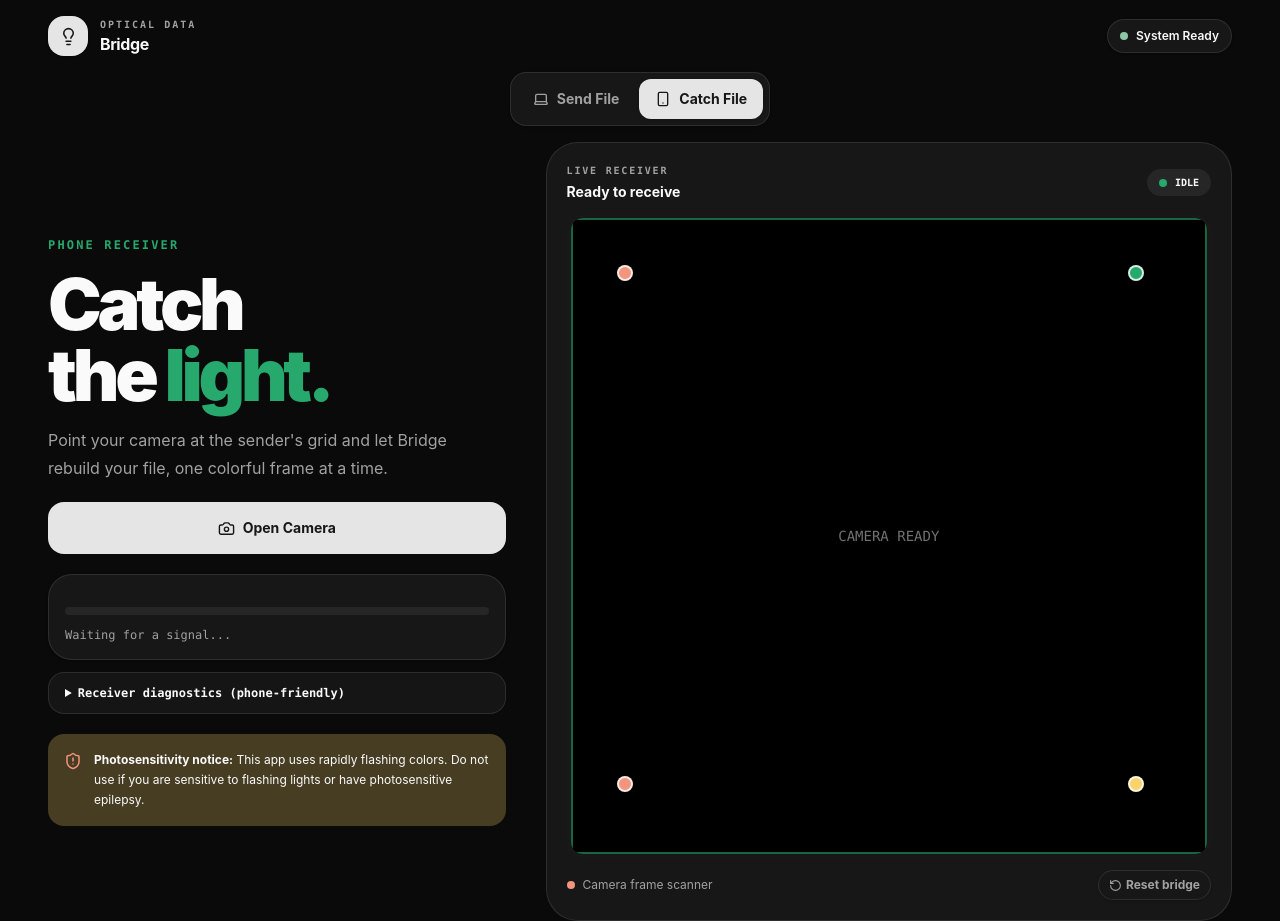
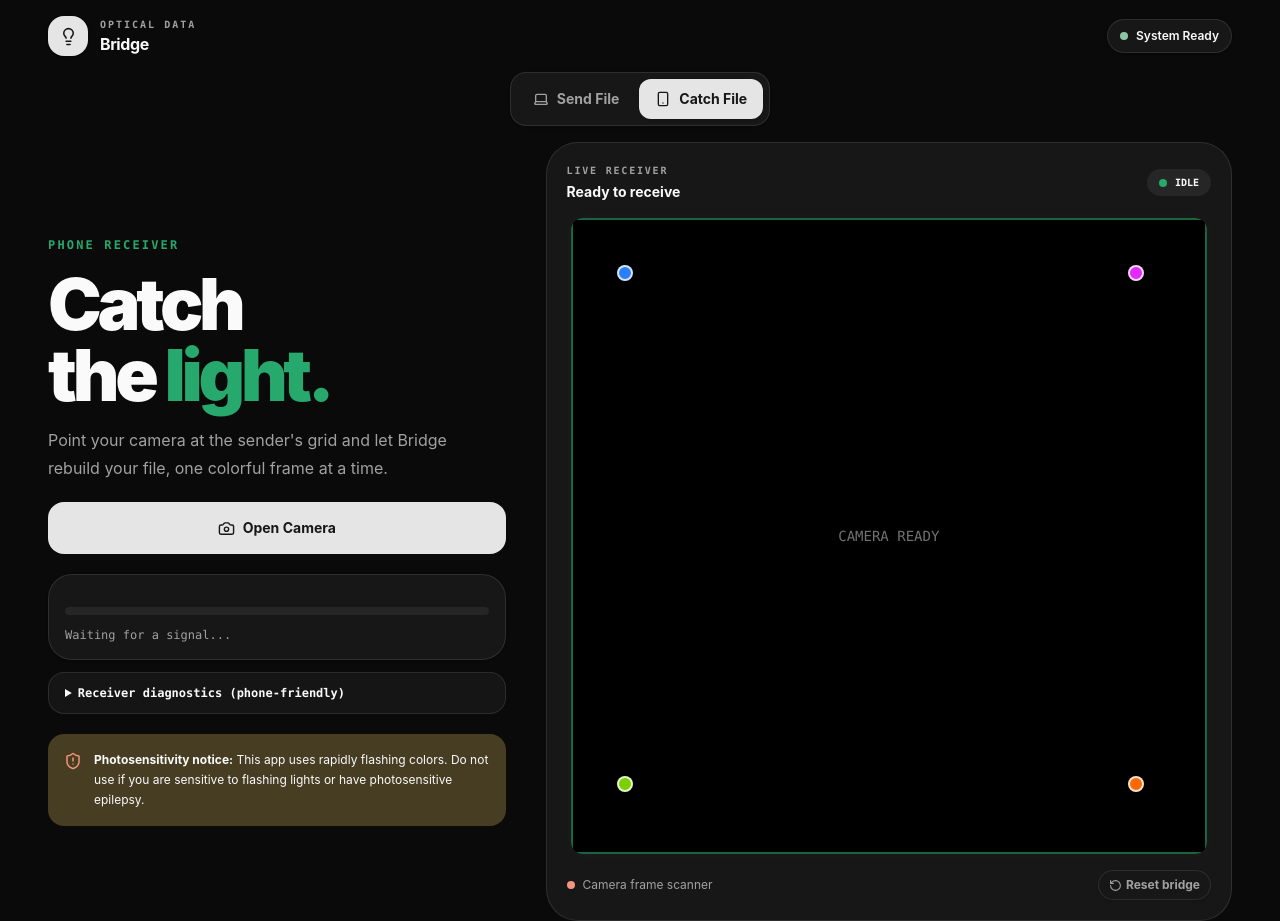
Before and after one commit to SeraphinJR/AirFlop, a React (Vite) app: page / in a window 1280 px wide. Both pictures are taken after a click on the tab "Catch File". Built offline with nearby package versions, Linux system fonts and the light colour scheme.

Commit message:
Changed the colours used for anchors

```diff
--- a/src/App.tsx
+++ b/src/App.tsx
@@ -405,10 +405,10 @@
                   <div className="pointer-events-none absolute inset-0 flex items-center justify-center">
                     <div className="relative h-full w-full border-2 border-mint-dark/60">
                       {[
-                        ['top-left', 'left-[8.33%] top-[8.33%] bg-coral'],
-                        ['top-right', 'right-[8.33%] top-[8.33%] bg-mint-dark'],
-                        ['bottom-right', 'right-[8.33%] bottom-[8.33%] bg-yellow'],
-                        ['bottom-left', 'left-[8.33%] bottom-[8.33%] bg-coral'],
+                        ['top-left', 'left-[8.33%] top-[8.33%] bg-blue-500'],
+                        ['top-right', 'right-[8.33%] top-[8.33%] bg-fuchsia-500'],
+                        ['bottom-right', 'right-[8.33%] bottom-[8.33%] bg-orange-500'],
+                        ['bottom-left', 'left-[8.33%] bottom-[8.33%] bg-lime-500'],
                       ].map(([label, className]) => (
                         <span key={label} className={`absolute h-4 w-4 -translate-x-1/2 -translate-y-1/2 rounded-full border-2 border-white/80 shadow-sm ${className}`} />
                       ))}
--- a/src/decoder.worker.ts
+++ b/src/decoder.worker.ts
@@ -1,6 +1,6 @@
 import { ReedSolomonErasure } from './lib/reedSolomon'
 import reedSolomonWasmUrl from '@subspace/reed-solomon-erasure.wasm/dist/reed_solomon_erasure_bg.wasm?url'
-import { BYTES_PER_FRAME, CALIBRATION_COLUMNS, DATA_SHARDS_PER_GROUP, FINDER_CENTRES, FRAME_CLOCK_COLUMN, FRAME_ID_COLUMNS, GRID_SIZE, HEADER_ROW, isReservedCell, OPTICAL_PALETTE, PARITY_SHARDS_PER_GROUP, type Rgb } from './lib/opticalFrame'
+import { ANCHOR_PALETTE, BYTES_PER_FRAME, CALIBRATION_COLUMNS, DATA_SHARDS_PER_GROUP, FINDER_CENTRES, FRAME_CLOCK_COLUMN, FRAME_ID_COLUMNS, GRID_SIZE, HEADER_ROW, isReservedCell, PARITY_SHARDS_PER_GROUP, type Rgb } from './lib/opticalFrame'
 
 type Point = { x: number; y: number }
 type Homography = readonly [number, number, number, number, number, number, number, number]
@@ -78,16 +78,31 @@
 function sameManifest(a: Manifest, b: Manifest) { return a.fileSize === b.fileSize && a.payloadFrameCount === b.payloadFrameCount && a.extension === b.extension }
 
 function findAnchors(p: Uint8ClampedArray, w: number, h: number): [Point, Point, Point, Point] | null {
-  const blobs = [1, 2, 3].map(colour => components(p, w, h, colour))
+  const blobs = [0, 1, 2, 3].map(colour => components(p, w, h, colour))
   const red = blobs[0]; const teal = blobs[1]; const yellow = blobs[2]
-  if (red.length < 2 || !teal.length || !yellow.length) return null
+  const bottomLeft = blobs[3]
+  if (!red.length || !teal.length || !yellow.length || !bottomLeft.length) return null
   let best: [Point, Point, Point, Point] | null = null, bestScore = -Infinity
-  for (const tl of red) for (const bl of red) if (tl !== bl) for (const tr of teal) for (const br of yellow) { const q: [Point, Point, Point, Point] = [tl, tr, br, bl]; if (!validQuad(q)) continue; const score = tl.area + tr.area + br.area + bl.area; if (score > bestScore) { bestScore = score; best = q } }
+  for (const tl of red) for (const bl of bottomLeft) for (const tr of teal) for (const br of yellow) {
+    const q: [Point, Point, Point, Point] = [tl, tr, br, bl]
+    if (!validQuad(q)) continue
+    const score = quadScore(q)
+    if (score > bestScore) { bestScore = score; best = q }
+  }
   return best
+}
+function quadScore(q: [Point, Point, Point, Point]) {
+  const areas = q.map(point => (point as Point & { area: number }).area)
+  const minimumArea = Math.min(...areas), maximumArea = Math.max(...areas)
+  const balance = minimumArea / maximumArea
+  const side = (a: Point, b: Point) => Math.hypot(a.x - b.x, a.y - b.y)
+  const horizontalBalance = Math.min(side(q[0], q[1]), side(q[3], q[2])) / Math.max(side(q[0], q[1]), side(q[3], q[2]))
+  const verticalBalance = Math.min(side(q[0], q[3]), side(q[1], q[2])) / Math.max(side(q[0], q[3]), side(q[1], q[2]))
+  return minimumArea * balance * horizontalBalance * verticalBalance
 }
 function components(p: Uint8ClampedArray, w: number, h: number, colour: number) {
   const step = 2, cw = Math.ceil(w / step), ch = Math.ceil(h / step), hit = new Uint8Array(cw * ch), seen = new Uint8Array(cw * ch), result: (Point & { area: number })[] = []
-  for (let y = 0; y < ch; y += 1) for (let x = 0; x < cw; x += 1) { const i = (y * step * w + x * step) * 4; if (matches([p[i], p[i + 1], p[i + 2]], OPTICAL_PALETTE[colour])) hit[y * cw + x] = 1 }
+  for (let y = 0; y < ch; y += 1) for (let x = 0; x < cw; x += 1) { const i = (y * step * w + x * step) * 4; if (matches([p[i], p[i + 1], p[i + 2]], ANCHOR_PALETTE[colour])) hit[y * cw + x] = 1 }
   for (let start = 0; start < hit.length; start += 1) if (hit[start] && !seen[start]) { const queue = [start]; seen[start] = 1; let count = 0, sx = 0, sy = 0; while (queue.length) { const n = queue.pop()!; const x = n % cw, y = Math.floor(n / cw); count += 1; sx += x * step; sy += y * step; for (const d of [-1, 1, -cw, cw]) { const next = n + d, nx = next % cw; if (next >= 0 && next < hit.length && Math.abs(nx - x) <= 1 && hit[next] && !seen[next]) { seen[next] = 1; queue.push(next) } } } if (count >= 8) result.push({ x: sx / count, y: sy / count, area: count }) }
   return result
 }
--- a/src/hooks/useOpticalTransmitter.ts
+++ b/src/hooks/useOpticalTransmitter.ts
@@ -1,5 +1,5 @@
 import { useCallback, useEffect, useRef, useState } from 'react'
-import { GRID_SIZE, OPTICAL_PALETTE_CSS, TRANSMISSION_FPS } from '../lib/opticalFrame'
+import { ANCHOR_PALETTE_CSS, FINDERS, FINDER_SIZE, GRID_SIZE, OPTICAL_PALETTE_CSS, TRANSMISSION_FPS } from '../lib/opticalFrame'
 
 const COLOR_MAP = OPTICAL_PALETTE_CSS
 const FPS = TRANSMISSION_FPS
@@ -34,7 +34,8 @@
     const blockH = canvas.height / GRID_SIZE
     for (let row = 0; row < GRID_SIZE; row += 1) {
       for (let col = 0; col < GRID_SIZE; col += 1) {
-        ctx.fillStyle = COLOR_MAP[frame[row * GRID_SIZE + col] ?? 0]
+        const finder = Object.values(FINDERS).find(candidate => row >= candidate.row && row < candidate.row + FINDER_SIZE && col >= candidate.column && col < candidate.column + FINDER_SIZE)
+        ctx.fillStyle = finder ? ANCHOR_PALETTE_CSS[finder.colour] : COLOR_MAP[frame[row * GRID_SIZE + col] ?? 0]
         ctx.fillRect(col * blockW, row * blockH, Math.ceil(blockW), Math.ceil(blockH))
       }
     }
--- a/src/lib/opticalFrame.ts
+++ b/src/lib/opticalFrame.ts
@@ -4,6 +4,8 @@
 export type Rgb = readonly [number, number, number]
 export const OPTICAL_PALETTE: readonly Rgb[] = [[12, 18, 28], [244, 63, 94], [20, 184, 166], [250, 204, 21]]
 export const OPTICAL_PALETTE_CSS = OPTICAL_PALETTE.map(([r, g, b]) => `rgb(${r} ${g} ${b})`)
+export const ANCHOR_PALETTE: readonly Rgb[] = [[37, 99, 235], [217, 70, 239], [249, 115, 22], [132, 204, 22]]
+export const ANCHOR_PALETTE_CSS = ANCHOR_PALETTE.map(([r, g, b]) => `rgb(${r} ${g} ${b})`)
 export const GRID_SIZE = 24
 export const TRANSMISSION_FPS = 6
 export const FRAME_BLOCKS = GRID_SIZE * GRID_SIZE
@@ -14,8 +16,8 @@
 export const FINDER_SIZE = 2
 export const FINDER_QUIET_SIZE = 4
 export const FINDERS = {
-  topLeft: { row: 1, column: 1, colour: 1 }, topRight: { row: 1, column: GRID_SIZE - 3, colour: 2 },
-  bottomRight: { row: GRID_SIZE - 3, column: GRID_SIZE - 3, colour: 3 }, bottomLeft: { row: GRID_SIZE - 3, column: 1, colour: 1 },
+  topLeft: { row: 1, column: 1, colour: 0 }, topRight: { row: 1, column: GRID_SIZE - 3, colour: 1 },
+  bottomRight: { row: GRID_SIZE - 3, column: GRID_SIZE - 3, colour: 2 }, bottomLeft: { row: GRID_SIZE - 3, column: 1, colour: 3 },
 } as const
 export const FINDER_CENTRES = [
   { x: FINDERS.topLeft.column + FINDER_SIZE / 2, y: FINDERS.topLeft.row + FINDER_SIZE / 2 }, { x: FINDERS.topRight.column + FINDER_SIZE / 2, y: FINDERS.topRight.row + FINDER_SIZE / 2 },
```
